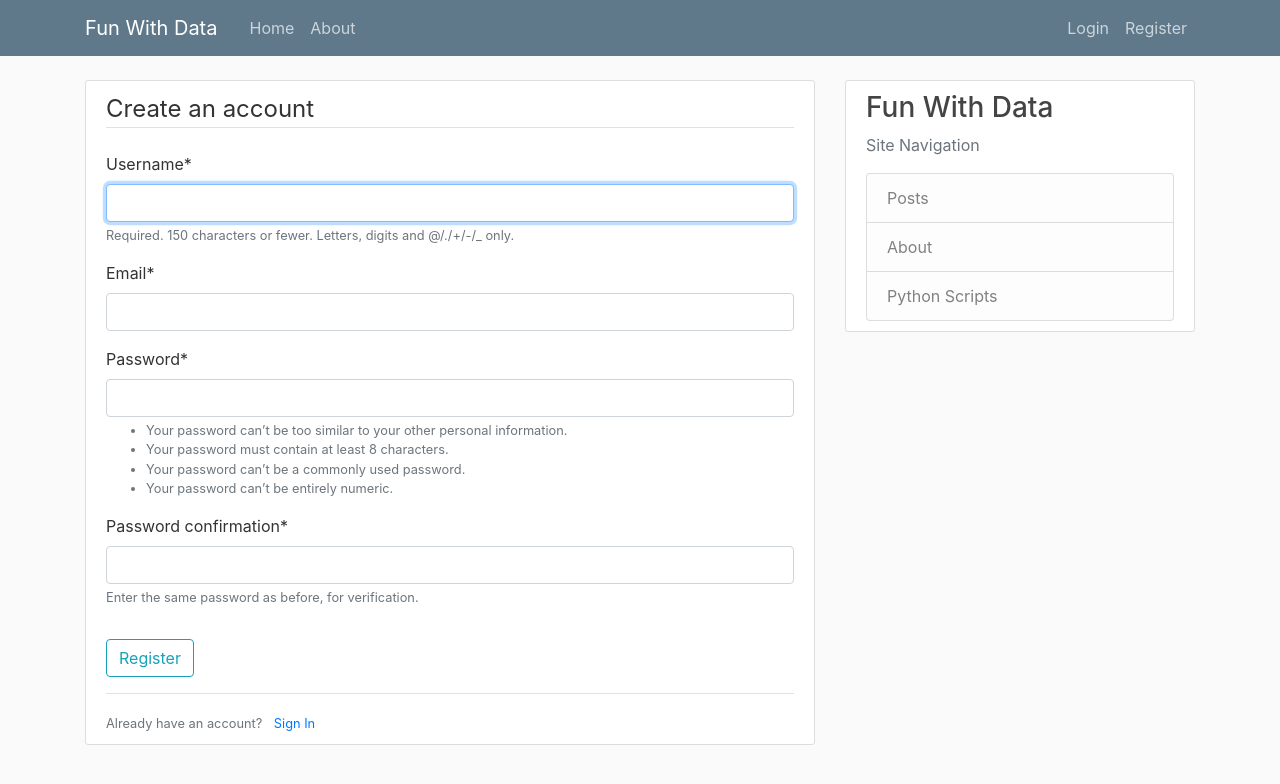
After one commit to dblinkhorn/fun_with_data, a Django app: page /register/ in a window 1280 px wide. The commit adds this page. Shown: the top 784 px of the page. Run offline with Django 3.2, Linux system fonts and the light colour scheme; some libraries are stand-ins or nearby versions.

Commit message:
Finished user registration form functionality

```diff
--- a/blog/templates/blog/base.html
+++ b/blog/templates/blog/base.html
@@ -37,7 +37,7 @@
             <!-- Navbar Right Side -->
             <div class="navbar-nav">
               <a class="nav-item nav-link" href="#">Login</a>
-              <a class="nav-item nav-link" href="#">Register</a>
+              <a class="nav-item nav-link" href="{% url 'register' %}">Register</a>
             </div>
           </div>
         </div>
@@ -48,6 +48,13 @@
     <main role="main" class="container">
       <div class="row">
         <div class="col-md-8">
+          {% if messages %}
+            {% for message in messages %}
+              <div class="alert alert-{{ message.tags }}">
+                {{ message }}
+              </div>
+            {% endfor %}
+          {% endif %}
           {% block content %}{% endblock %}
         </div>
         <div class="col-md-4">
--- a/fun_with_data/settings.py
+++ b/fun_with_data/settings.py
@@ -32,6 +32,8 @@ ALLOWED_HOSTS = []
 
 INSTALLED_APPS = [
     'blog.apps.BlogConfig',
+    'users.apps.UsersConfig',
+    'crispy_forms',
     'django.contrib.admin',
     'django.contrib.auth',
     'django.contrib.contenttypes',
@@ -119,3 +121,5 @@ USE_TZ = True
 # https://docs.djangoproject.com/en/3.1/howto/static-files/
 
 STATIC_URL = '/static/'
+
+CRISPY_TEMPLATE_PACK = 'bootstrap4'
--- a/fun_with_data/urls.py
+++ b/fun_with_data/urls.py
@@ -15,8 +15,10 @@ Including another URLconf
 """
 from django.contrib import admin
 from django.urls import path, include
+from users import views as user_views
 
 urlpatterns = [
     path('admin/', admin.site.urls),
-    path('', include('blog.urls')),
+    path('register/', user_views.register, name='register'),
+    path('', include('blog.urls'))
 ]
--- /dev/null
+++ b/users/forms.py
@@ -0,0 +1,10 @@
+from django import forms
+from django.contrib.auth.models import User
+from django.contrib.auth.forms import UserCreationForm
+
+class UseRegisterForm(UserCreationForm):
+    email = forms.EmailField()
+
+    class Meta:
+        model = User
+        fields = ['username', 'email', 'password1', 'password2']
--- /dev/null
+++ b/users/templates/users/register.html
@@ -0,0 +1,20 @@
+{% extends "blog/base.html" %}
+{% load crispy_forms_tags %}
+{% block content %}
+    <div class="content-section">
+        <form method="POST">
+            {% csrf_token %}
+            <fieldset class="form-group">
+                <legend class="border-bottom mb-4">Create an account</legend>
+                {{ form|crispy }}
+            </fieldset>
+            <div class="form-group"></div>
+                <button class="btn btn-outline-info" type="submit">Register</button><p></p>
+        </form>
+        <div class="border-top pt-3">
+            <small class="text-muted">
+                Already have an account? <a class="ml-2" href="#">Sign In</a>
+            </small>
+        </div>
+    </div>
+{% endblock content %}
--- a/users/views.py
+++ b/users/views.py
@@ -1,3 +1,16 @@
-from django.shortcuts import render
+from django.shortcuts import render, redirect
+from django.contrib import messages
+from .forms import UseRegisterForm
 
-# Create your views here.
+
+def register(request):
+    if request.method == 'POST':
+        form = UseRegisterForm(request.POST)
+        if form.is_valid():
+            form.save()
+            username = form.cleaned_data.get('username')
+            messages.success(request, f'Account created for {username}.')
+            return redirect('blog-home')
+    else:
+        form = UseRegisterForm()
+    return render(request, 'users/register.html', {'form': form})
```
Also changed, not shown: db.sqlite3.
